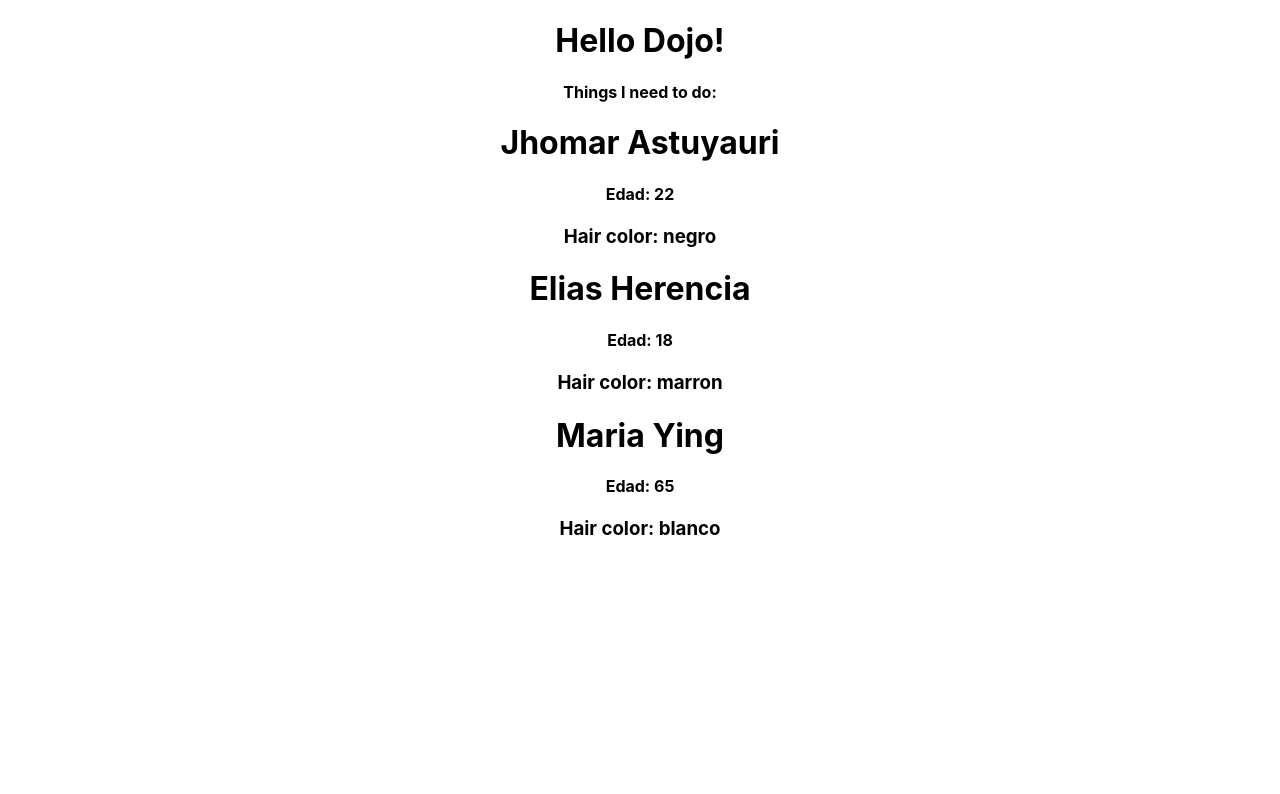
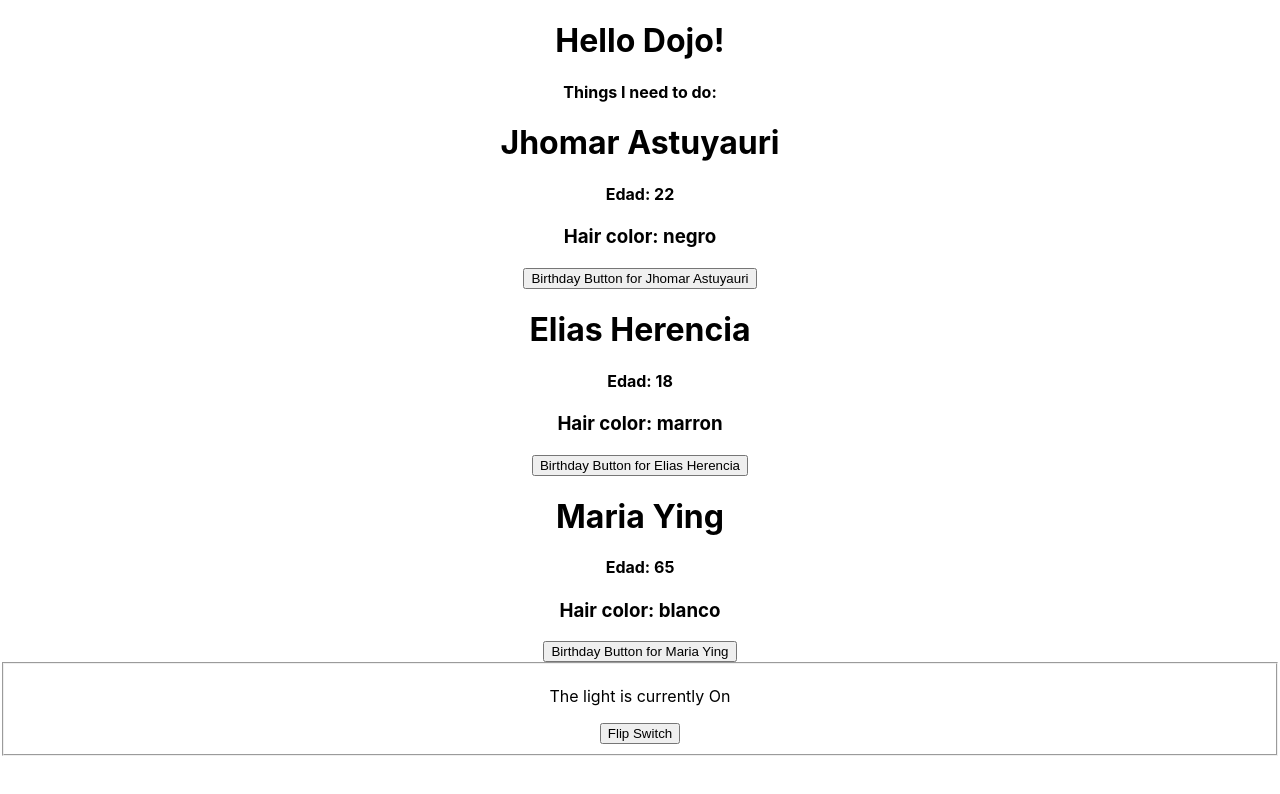
Before and after one commit to Jhomar1158-ux/Primer-React-con-JSX, a React (Create React App) app: page / in a window 1280 px wide. Shown: the top 794 px of the page. Built offline with nearby package versions, Linux system fonts and the light colour scheme; the HTML template or start-up script is replaced by a standard one.

Commit message:
Juntando todo

```diff
--- a/src/App.js
+++ b/src/App.js
@@ -2,6 +2,9 @@ import logo from './logo.svg';
 import './App.css';
 import ListaDeTareas from './componentes/ListaDeTareas';
 import PersonCard from './componentes/PersonCard';
+import MyNewComponent from './componentes/MyNewComponent';
+import LightSwitch from './componentes/LightSwitch';
+
 
 function App() {
   return (
@@ -13,6 +16,18 @@ function App() {
       <PersonCard firstName={"Jhomar"} lastName={"Astuyauri"} age={22} hairColor={"negro"}/>
       <PersonCard firstName={"Elias"} lastName={"Herencia"} age={18} hairColor={"marron"}/>
       <PersonCard firstName={"Maria"} lastName={"Ying"} age={65} hairColor={"blanco"}/>
+
+
+      {/* <MyNewComponent header={ "Header Prop" }>
+            <p>This is a child</p>
+            <p>This is another child</p>
+            <p>This is even another child</p>
+      </MyNewComponent>   */}
+
+      {/* <button onClick={() => alert("Este botón ha sido clickeado!")}>Click me!</button> */}
+
+      <LightSwitch/>
+
     </div>
   );
 }
--- /dev/null
+++ b/src/componentes/LightSwitch.jsx
@@ -0,0 +1,32 @@
+import react, { Component } from 'react';
+
+
+class LightSwitch extends Component {
+    constructor(props) {
+        super(props);
+        this.state = {
+            position: "On"
+        };
+    }
+
+    // este método va dentro del componente LightSwitch
+    flipSwitch = () => {
+        if( this.state.position === "On" ) {
+            this.setState({ position: "Off" });
+        } else {
+            this.setState({ position: "On" });
+        }
+    }
+
+
+    render() {
+        return (
+            <fieldset>
+                <p>The light is currently { this.state.position }</p>
+                <button onClick={this.flipSwitch}>Flip Switch</button>
+            </fieldset>
+        );
+    }
+}
+
+export default LightSwitch;
--- /dev/null
+++ b/src/componentes/MyNewComponent.jsx
@@ -0,0 +1,18 @@
+import React from 'react';
+
+const MyNewComponent = (props) =>{
+
+
+    return(
+        <div>
+            { props.children }
+            <h1>
+                { props.header }
+            </h1>
+            { props.children }
+
+        </div>
+    );
+}
+
+export default MyNewComponent;
--- a/src/componentes/PersonCard.jsx
+++ b/src/componentes/PersonCard.jsx
@@ -1,15 +1,30 @@
-import React from 'react';
+import React, { Component } from 'react';
 
-const PersonCard = (props) =>{
-    // Desestructuramos!
-    const {firstName:nombre, lastName:apellido, age:edad, hairColor:colorCabello}=props;
-    return(
-        <div>
-            <h1>{nombre} {apellido}</h1>
-            <h4>Edad: {edad}</h4>
-            <h3>Hair color: {colorCabello}</h3>
-        </div>
-    )
+class PersonCard extends Component{
+    constructor(props) {
+        super(props);
+        this.state = {
+                age: this.props.age
+        };
+    }
+
+    aumenta = () =>{
+        console.log("---")
+        this.setState({age: this.state.age + 1});
+
+    }
+
+    render(){
+        return(
+            <div>
+                <h1> {this.props.firstName} {this.props.lastName}</h1>
+                <h4>Edad: {this.state.age}</h4>
+                <h3>Hair color: {this.props.hairColor}</h3>
+                <button onClick={() => this.aumenta()}>Birthday Button for {this.props.firstName} {this.props.lastName}</button>
+            </div>
+        );
+    }
+
 }
 
 export default PersonCard;
```
